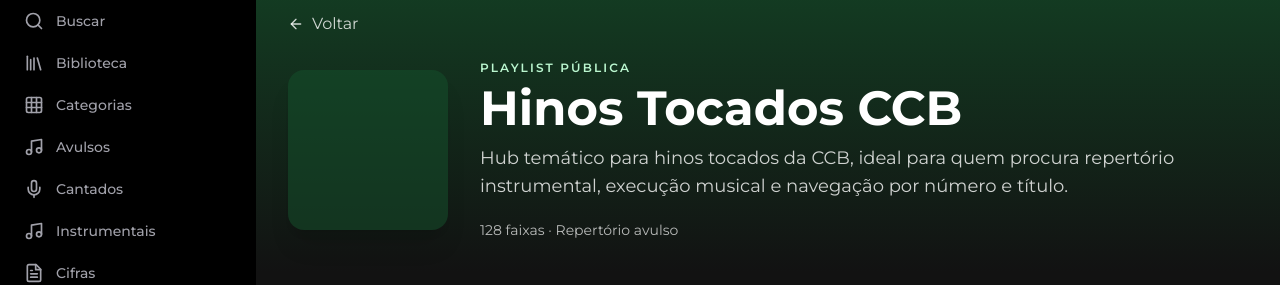
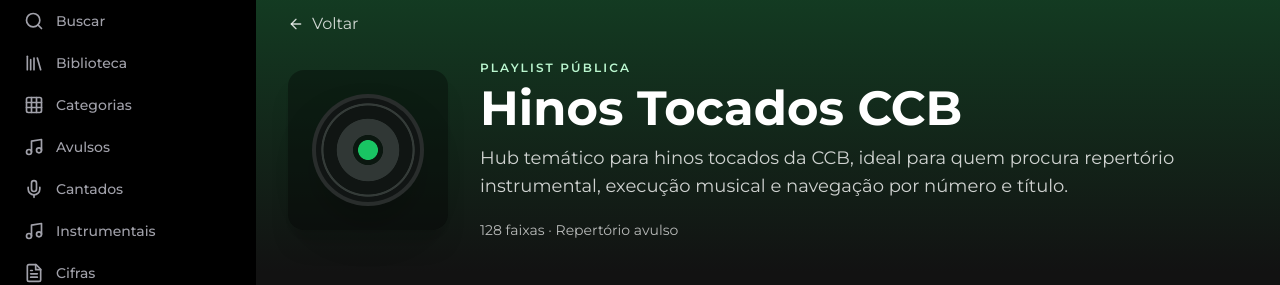
Before and after one commit to sidneysantossp/canticosccb, a React (Vite) app: page /hinos-tocados-ccb in a window 1280 px wide. Shown: the part 144-429 px from the top of the page. Built offline with nearby package versions, Linux system fonts and the light colour scheme; no server answers; the database is empty.

Commit message:
feat: adicionar disco visual aos headers de playlists

```diff
--- a/src/pages/HymnHubPage.tsx
+++ b/src/pages/HymnHubPage.tsx
@@ -354,7 +354,7 @@ const HymnHubPage: React.FC<HymnHubPageProps> = ({ hub }) => {
           </Link>
           {playlistHero ? (
             <div className="sm:flex sm:items-center sm:gap-8">
-              <div className="mb-6 h-40 w-40 shrink-0 rounded-2xl bg-primary-900/50 bg-cover bg-center shadow-xl sm:mb-0" style={albums[0]?.coverUrl ? { backgroundImage: `url(${albums[0].coverUrl})` } : undefined} aria-hidden="true" />
+              <div className="mb-6 flex h-40 w-40 shrink-0 items-center justify-center rounded-2xl bg-black/35 shadow-xl sm:mb-0" style={albums[0]?.coverUrl ? { backgroundImage: `url(${albums[0].coverUrl})`, backgroundSize: 'cover', backgroundPosition: 'center' } : undefined} aria-hidden="true"><div className="h-28 w-28 rounded-full border-4 border-white/10 bg-[radial-gradient(circle_at_center,#19c463_0_13%,#0b1710_14%_20%,#303735_21%_42%,#101513_43%_60%,#343b38_61%_63%,#111514_64%_100%)] shadow-2xl" /></div>
               <div className="max-w-3xl">
                 <p className="text-xs font-semibold uppercase tracking-[0.18em] text-primary-200">Playlist pública</p>
                 <h1 className="mt-2 text-3xl font-bold leading-tight text-white md:text-5xl">{config.heading}</h1>
--- a/src/pages/InstrumentaisPage.tsx
+++ b/src/pages/InstrumentaisPage.tsx
@@ -166,7 +166,7 @@ const InstrumentaisPage: React.FC = () => {
             Voltar
           </Link>
           <div className="sm:flex sm:items-center sm:gap-8">
-            <div className="mb-6 h-40 w-40 shrink-0 rounded-2xl bg-gradient-to-br from-primary-400/30 via-primary-900/70 to-background-secondary shadow-xl sm:mb-0" aria-hidden="true" />
+            <div className="mb-6 flex h-40 w-40 shrink-0 items-center justify-center rounded-2xl bg-black/35 shadow-xl sm:mb-0" aria-hidden="true"><div className="h-28 w-28 rounded-full border-4 border-white/10 bg-[radial-gradient(circle_at_center,#19c463_0_13%,#0b1710_14%_20%,#303735_21%_42%,#101513_43%_60%,#343b38_61%_63%,#111514_64%_100%)] shadow-2xl" /></div>
             <div className="max-w-3xl">
               <p className="text-xs font-semibold uppercase tracking-[0.18em] text-primary-200">Playlist pública</p>
               <h1 className="mt-2 text-3xl md:text-5xl font-bold text-white leading-tight">Instrumentais CCB</h1>
```
